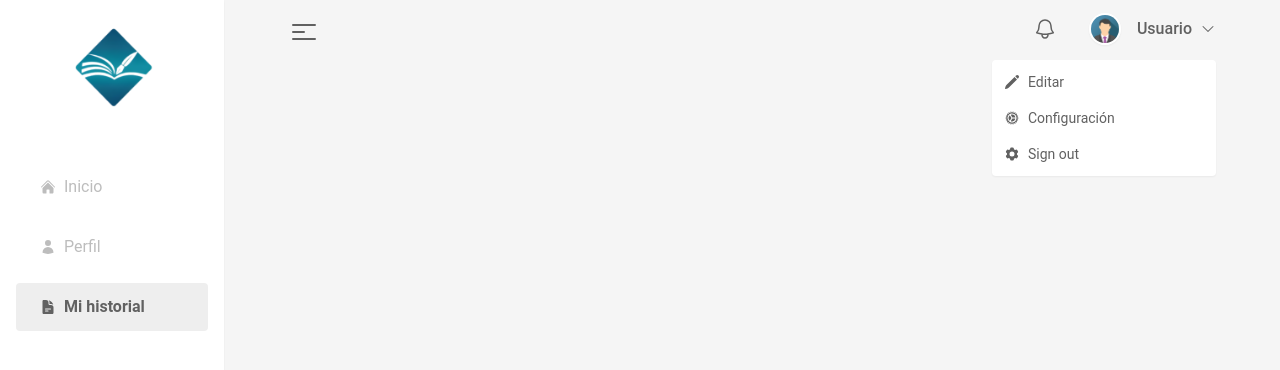
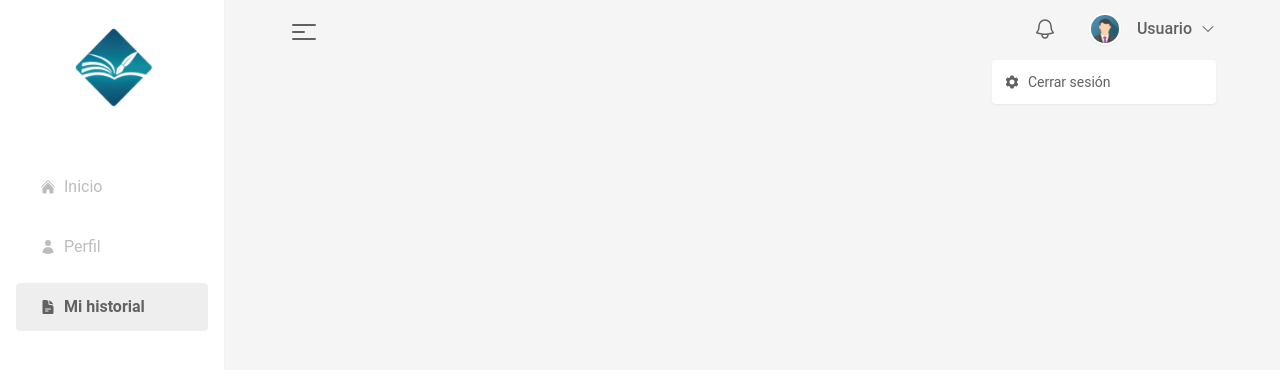
Before and after one commit to nachodev-ui/LI-Frontend, a Next.js app: page /historial in a window 1280 px wide. Both pictures are taken after a click on the button "Usuario". Shown: the top 370 px of the page. Built offline with nearby package versions, Linux system fonts and the light colour scheme.

Commit message:
deleted: MenuItems -> edit & configuration

```diff
--- a/components/TopBar.jsx
+++ b/components/TopBar.jsx
@@ -1,21 +1,19 @@
-import { Fragment } from "react";
+import { Fragment } from 'react'
 import {
   Bars3CenterLeftIcon,
-  PencilIcon,
   ChevronDownIcon,
-  CogIcon,
   Cog6ToothIcon,
-} from "@heroicons/react/24/solid";
-import { Menu, Transition } from "@headlessui/react";
-import Link from "next/link";
-import { BellIcon, CheckIcon } from "@heroicons/react/24/outline";
-import { Popover } from "@headlessui/react";
+} from '@heroicons/react/24/solid'
+import { Menu, Transition } from '@headlessui/react'
+import Link from 'next/link'
+import { BellIcon, CheckIcon } from '@heroicons/react/24/outline'
+import { Popover } from '@headlessui/react'
 
 const TopBar = ({ showNav, setShowNav }) => {
   return (
     <div
       className={`fixed w-full h-16 flex justify-between items-center transition-all duration-[400ms] ${
-        showNav ? "pl-56 " : ""
+        showNav ? 'pl-56 ' : ''
       }`}
     >
       <div className="pl-4 md:pl-16">
@@ -44,7 +42,7 @@ const TopBar = ({ showNav, setShowNav }) => {
                 <div className="flex justify-between items-center w-full">
                   <p className="text-gray-700 font-medium">Notifications</p>
                   <a className="text-sm text-orange-500" href="#">
-                    Mark all as read
+                    Marcar todas como leídas
                   </a>
                 </div>
                 <div className="mt-4 grid gap-4 grid-cols-1 overflow-hidden">
@@ -54,36 +52,10 @@ const TopBar = ({ showNav, setShowNav }) => {
                     </div>
                     <div className="ml-4">
                       <p className="font-medium text-gray-700">
-                        Notification Title
+                        Título para la notificación
                       </p>
                       <p className="text-sm text-gray-500 truncate">
-                        Test Notification text for design
-                      </p>
-                    </div>
-                  </div>
-                  <div className="flex">
-                    <div className="rounded-full shrink-0 bg-green-200 h-8 w-8 flex items-center justify-center">
-                      <CheckIcon className="h-4 w-4 text-green-600" />
-                    </div>
-                    <div className="ml-4">
-                      <p className="font-medium text-gray-700">
-                        Notification Title
-                      </p>
-                      <p className="text-sm text-gray-500 truncate">
-                        Test Notification text for design
-                      </p>
-                    </div>
-                  </div>
-                  <div className="flex">
-                    <div className="rounded-full shrink-0 bg-green-200 h-8 w-8 flex items-center justify-center">
-                      <CheckIcon className="h-4 w-4 text-green-600" />
-                    </div>
-                    <div className="ml-4">
-                      <p className="font-medium text-gray-700">
-                        Notification Title
-                      </p>
-                      <p className="text-sm text-gray-500 truncate">
-                        Test Notification text for design
+                        Texto notificación
                       </p>
                     </div>
                   </div>
@@ -124,26 +96,8 @@ const TopBar = ({ showNav, setShowNav }) => {
                     href="#"
                     className="flex hover:bg-cyan-500 hover:text-white text-gray-700 rounded p-2 text-sm group transition-colors items-center"
                   >
-                    <PencilIcon className="h-4 w-4 mr-2" />
-                    Editar
-                  </Link>
-                </Menu.Item>
-                <Menu.Item>
-                  <Link
-                    href="#"
-                    className="flex hover:bg-cyan-500 hover:text-white text-gray-700 rounded p-2 text-sm group transition-colors items-center"
-                  >
-                    <CogIcon className="h-4 w-4 mr-2" />
-                    Configuración
-                  </Link>
-                </Menu.Item>
-                <Menu.Item>
-                  <Link
-                    href="#"
-                    className="flex hover:bg-cyan-500 hover:text-white text-gray-700 rounded p-2 text-sm group transition-colors items-center"
-                  >
                     <Cog6ToothIcon className="h-4 w-4 mr-2" />
-                    Sign out
+                    Cerrar sesión
                   </Link>
                 </Menu.Item>
               </div>
@@ -152,7 +106,7 @@ const TopBar = ({ showNav, setShowNav }) => {
         </Menu>
       </div>
     </div>
-  );
-};
+  )
+}
 
-export default TopBar;
+export default TopBar
```
